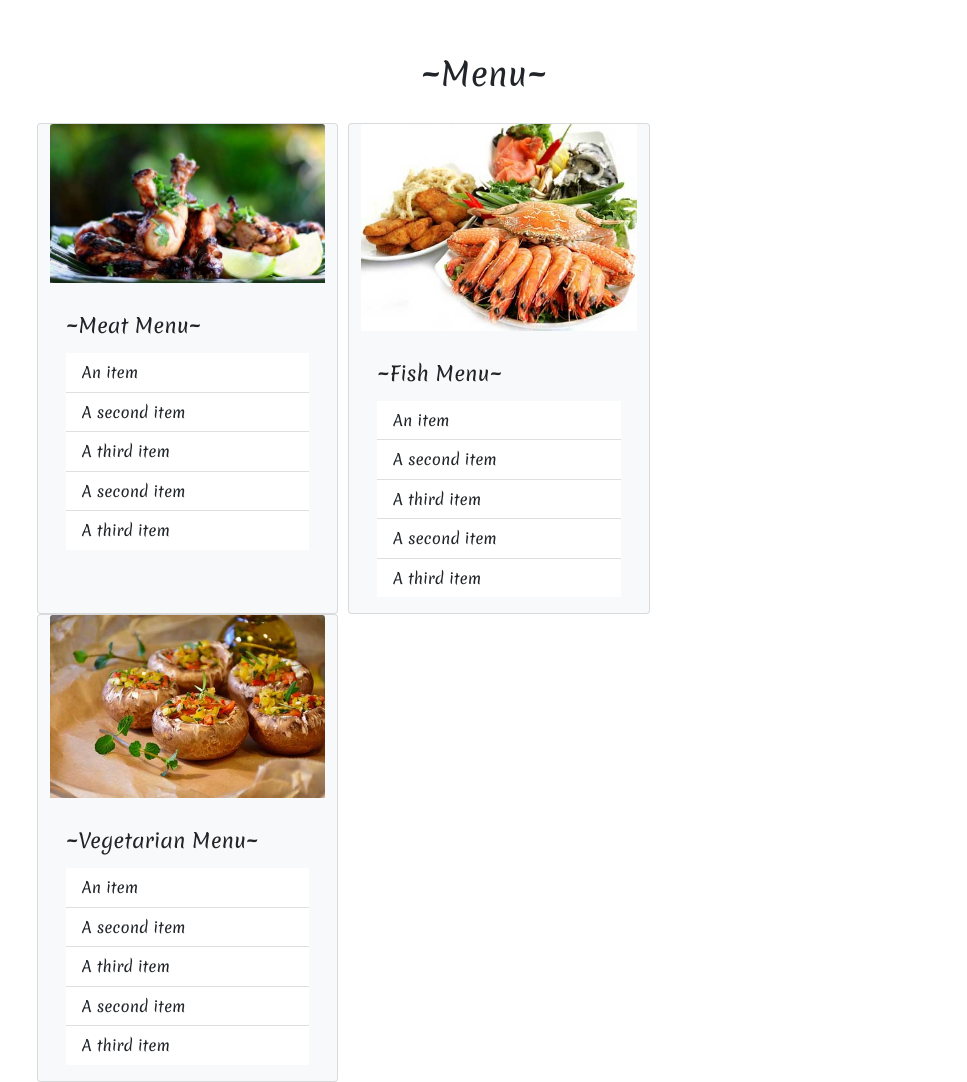
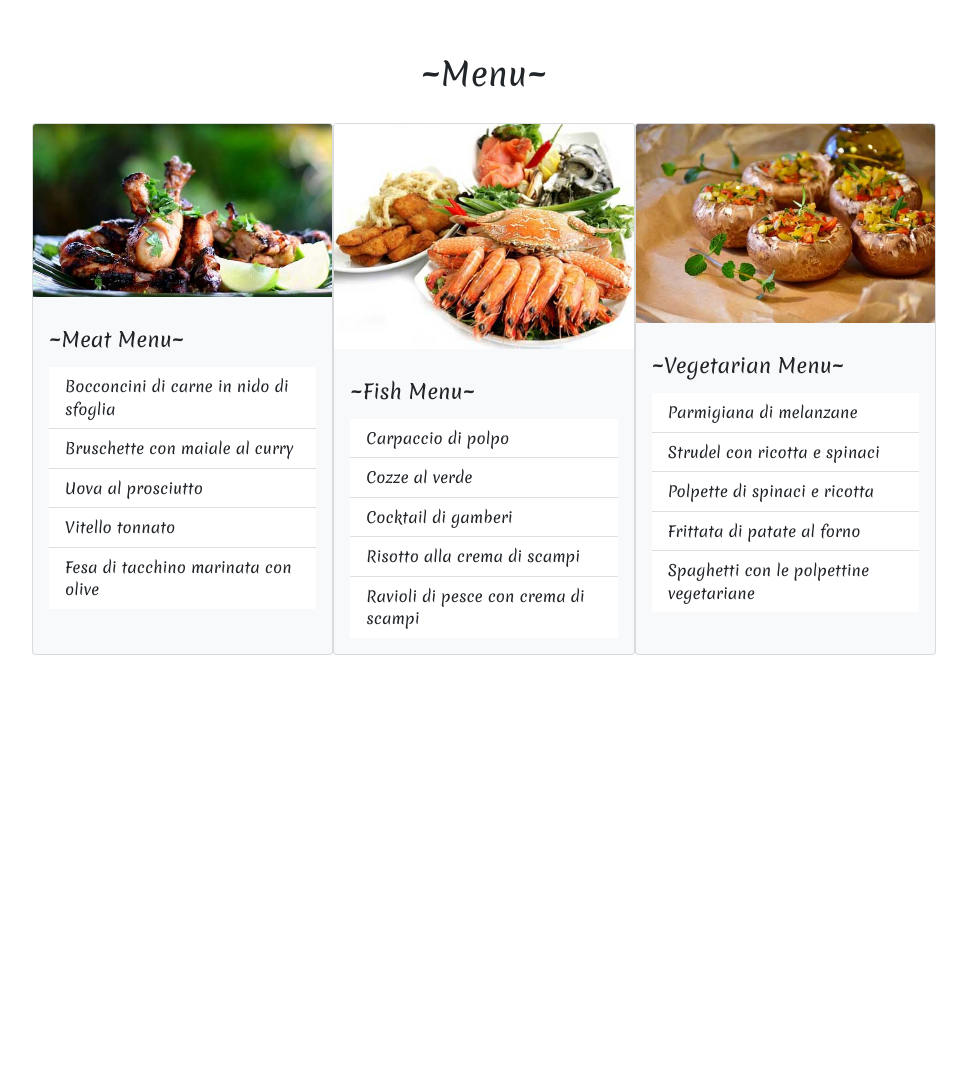
Before and after one commit to tamilnet/restaurant, a plain HTML site: page index.html in a window 1280 px wide. Shown: the part 1780-2862 px from the top of the page, without its empty margins (156-1123 px from the left). After the commit the page ends 2435 px from the top, so only its background shows below. Drawn offline with nearby package versions, Linux system fonts and the light colour scheme.

Commit message:
restaurant-mar16

```diff
--- a/css/styles.css
+++ b/css/styles.css
@@ -5,6 +5,7 @@ body{
   font-family: 'Merienda', cursive;
   text-align: center;
   font-size: 15px;
+  line-height: 1.5;
 
 }
 
@@ -84,8 +85,9 @@ padding-right: 15px;
 
   .card{
 
-    margin-left: 5px;
-    margin-right: 5px;
+    padding-left: 0px;
+    padding-right: 0px;
+
 
   }
 
--- a/index.html
+++ b/index.html
@@ -204,7 +204,7 @@
 
       <h2 class="menu-heading">~Menu~</h2>
 
-      <div class="card col-lg-4 bg-light">
+      <div class="card col-lg-4 bg-light" >
         <img src="images/meat-menu.jpg" class="card-img-top card-img-one" alt="...">
 
         <div class="card-body">
@@ -213,16 +213,16 @@
 
           <ul class="list-group list-group-flush">
 
-            <li class="list-group-item">An item</li>
-            <li class="list-group-item">A second item</li>
-            <li class="list-group-item">A third item</li>
-            <li class="list-group-item">A second item</li>
-            <li class="list-group-item">A third item</li>
+            <li class="list-group-item">Bocconcini di carne in nido di sfoglia</li>
+            <li class="list-group-item">Bruschette con maiale al curry</li>
+            <li class="list-group-item">Uova al prosciutto</li>
+            <li class="list-group-item">Vitello tonnato</li>
+            <li class="list-group-item">Fesa di tacchino marinata con olive</li>
           </ul>
         </div>
       </div>
 
-      <div class="card col-lg-4 bg-light">
+      <div class="card col-lg-4 bg-light" >
         <img src="images/fish-menu.jpg" class="card-img-top card-img-two" alt="...">
 
 
@@ -231,16 +231,16 @@
 
           <ul class="list-group list-group-flush">
 
-            <li class="list-group-item">An item</li>
-            <li class="list-group-item">A second item</li>
-            <li class="list-group-item">A third item</li>
-            <li class="list-group-item">A second item</li>
-            <li class="list-group-item">A third item</li>
+            <li class="list-group-item">Carpaccio di polpo</li>
+            <li class="list-group-item">Cozze al verde</li>
+            <li class="list-group-item">Cocktail di gamberi</li>
+            <li class="list-group-item">Risotto alla crema di scampi</li>
+            <li class="list-group-item">Ravioli di pesce con crema di scampi</li>
           </ul>
         </div>
       </div>
 
-      <div class="card col-lg-4 bg-light">
+      <div class="card col-lg-4 bg-light" >
         <img src="images/menu-vegetarian.jpg" class="card-img-top card-img-three" alt="...">
 
         <div class="card-body">
@@ -248,11 +248,11 @@
 
           <ul class="list-group list-group-flush">
 
-            <li class="list-group-item">An item</li>
-            <li class="list-group-item">A second item</li>
-            <li class="list-group-item">A third item</li>
-            <li class="list-group-item">A second item</li>
-            <li class="list-group-item">A third item</li>
+            <li class="list-group-item">Parmigiana di melanzane</li>
+            <li class="list-group-item">Strudel con ricotta e spinaci</li>
+            <li class="list-group-item">Polpette di spinaci e ricotta</li>
+            <li class="list-group-item">Frittata di patate al forno</li>
+            <li class="list-group-item">Spaghetti con le polpettine vegetariane</li>
           </ul>
         </div>
       </div>
```
